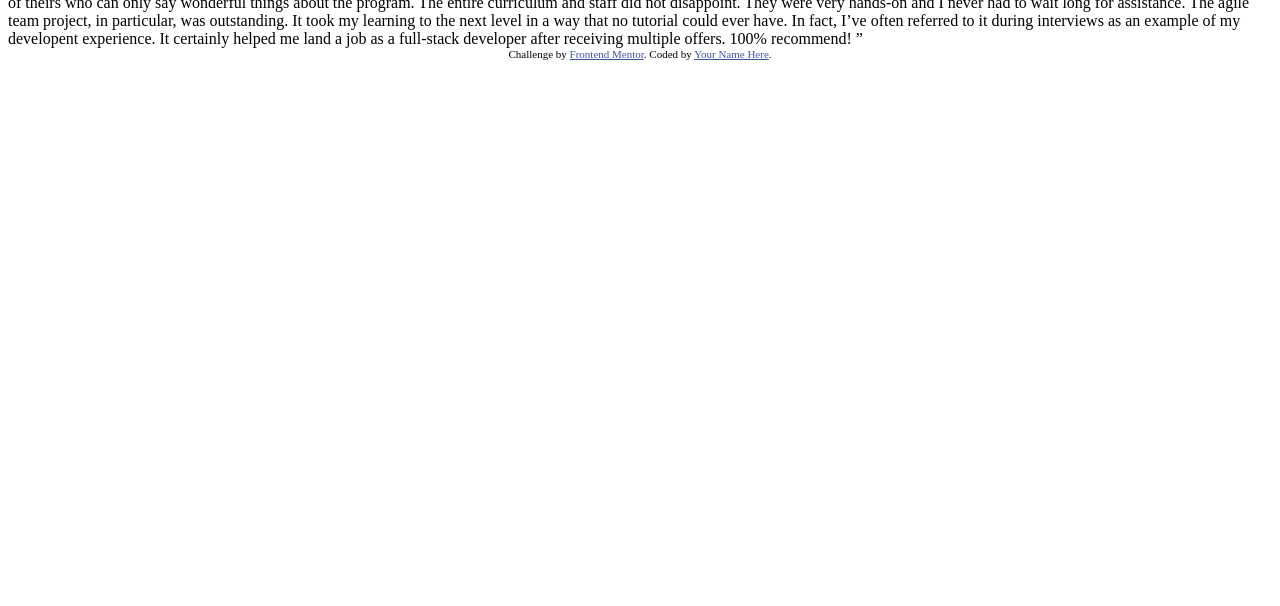
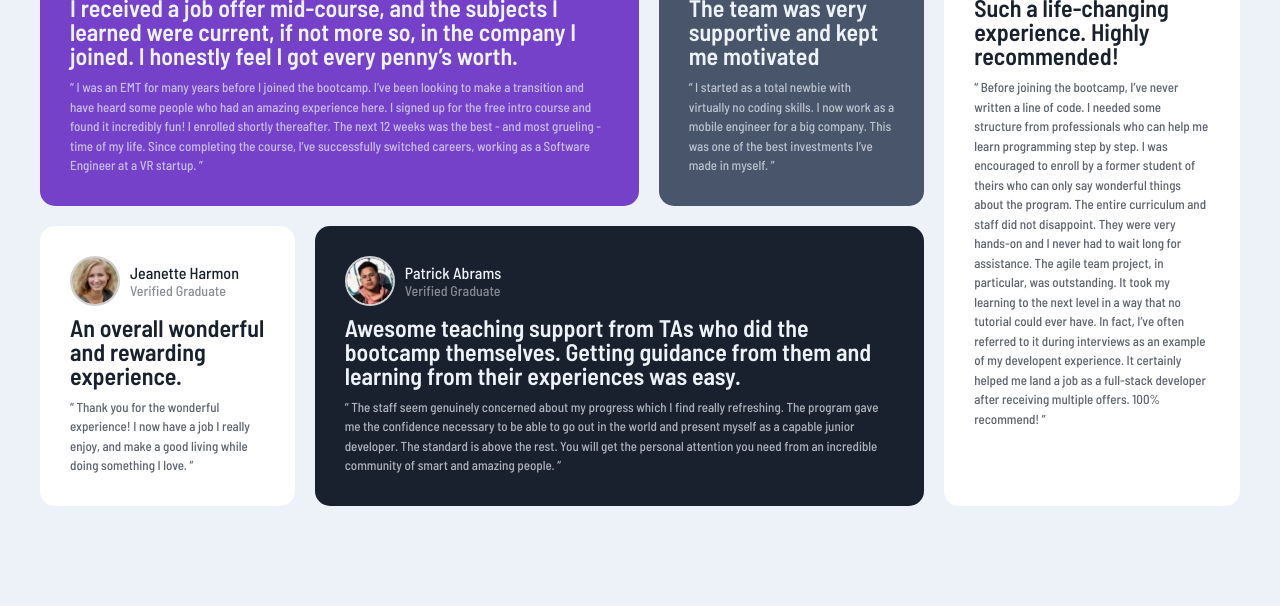
Before and after one commit to theblackman2/testimonials-section, a plain HTML site: page index.html in a window 1280 px wide. Shown: the part 194-800 px from the top of the page. Drawn offline with Linux system fonts and the light colour scheme.

Commit message:
Finished

```diff
--- a/index.html
+++ b/index.html
@@ -8,69 +8,98 @@
 
   <title>Frontend Mentor | [Challenge Name Here]</title>
 
-  <!-- Feel free to remove these styles or customise in your own stylesheet 👍 -->
-  <style>
-    .attribution { font-size: 11px; text-align: center; }
-    .attribution a { color: hsl(228, 45%, 44%); }
-  </style>
+  <link rel="stylesheet" href="style.css">
+
+  <!-- google fonts iport -->
+  <link rel="preconnect" href="https://fonts.googleapis.com">
+  <link rel="preconnect" href="https://fonts.gstatic.com" crossorigin>
+  <link href="https://fonts.googleapis.com/css2?family=Barlow+Semi+Condensed:wght@500;600&display=swap" rel="stylesheet">
 </head>
 <body>
-  Daniel Clifford
-  Verified Graduate
-
-  I received a job offer mid-course, and the subjects I learned were current, if not more so,
-  in the company I joined. I honestly feel I got every penny’s worth.
-
-  “ I was an EMT for many years before I joined the bootcamp. I’ve been looking to make a
-  transition and have heard some people who had an amazing experience here. I signed up
-  for the free intro course and found it incredibly fun! I enrolled shortly thereafter.
-  The next 12 weeks was the best - and most grueling - time of my life. Since completing
-  the course, I’ve successfully switched careers, working as a Software Engineer at a VR startup. ”
-
-  Jonathan Walters
-  Verified Graduate
-
-  The team was very supportive and kept me motivated
-
-  “ I started as a total newbie with virtually no coding skills. I now work as a mobile engineer
-  for a big company. This was one of the best investments I’ve made in myself. ”
-
-  Jeanette Harmon
-  Verified Graduate
-
-  An overall wonderful and rewarding experience
-
-  “ Thank you for the wonderful experience! I now have a job I really enjoy, and make a good living
-  while doing something I love. ”
-
-  Patrick Abrams
-  Verified Graduate
-
-  Awesome teaching support from TAs who did the bootcamp themselves. Getting guidance from them and
-  learning from their experiences was easy.
-
-  “ The staff seem genuinely concerned about my progress which I find really refreshing. The program
-  gave me the confidence necessary to be able to go out in the world and present myself as a capable
-  junior developer. The standard is above the rest. You will get the personal attention you need from
-  an incredible community of smart and amazing people. ”
-
-  Kira Whittle
-  Verified Graduate
-
-  Such a life-changing experience. Highly recommended!
-
-  “ Before joining the bootcamp, I’ve never written a line of code. I needed some structure from
-  professionals who can help me learn programming step by step. I was encouraged to enroll by a former
-  student of theirs who can only say wonderful things about the program. The entire curriculum and staff
-  did not disappoint. They were very hands-on and I never had to wait long for assistance. The agile team
-  project, in particular, was outstanding. It took my learning to the next level in a way that no tutorial
-  could ever have. In fact, I’ve often referred to it during interviews as an example of my developent
-  experience. It certainly helped me land a job as a full-stack developer after receiving multiple offers.
-  100% recommend! ”
-
-  <div class="attribution">
-    Challenge by <a href="https://www.frontendmentor.io?ref=challenge" target="_blank">Frontend Mentor</a>.
-    Coded by <a href="#">Your Name Here</a>.
+  <div class="container">
+    <div class="testimonials">
+      <div class="left-side">
+        <div class="left-side__top-section">
+          <div class="testimonial daniel">
+            <div class="testimonial-header">
+              <span class="testimonial-avatar">
+                <img src="./images/image-daniel.jpg" alt="Image daniel">
+              </span>
+              <div class="testimonial-header__identity">
+                <span class="identity__name">Daniel Clifford</span>
+                <span class="identity__title">Verified Graduate</span>
+              </div>
+            </div>
+            <h2 class="testimonial-title">I received a job offer mid-course, and the subjects I learned were current, if not more so, in the company I joined. I honestly feel I got every penny’s worth.</h2>
+            <p class="testimonial-description">
+              “ I was an EMT for many years before I joined the bootcamp. I’ve been looking to make a transition and have heard some people who had an amazing experience here. I signed up for the free intro course and found it incredibly fun! I enrolled shortly thereafter. The next 12 weeks was the best - and most grueling - time of my life. Since completing the course, I’ve successfully switched careers, working as a Software Engineer at a VR startup. ”
+            </p>
+          </div>
+          <div class="testimonial jonathan">
+            <div class="testimonial-header">
+              <span class="testimonial-avatar">
+                <img src="./images/image-jonathan.jpg" alt="Image daniel">
+              </span>
+              <div class="testimonial-header__identity">
+                <span class="identity__name">Jonathan Walters</span>
+                <span class="identity__title">Verified Graduate</span>
+              </div>
+            </div>
+            <h2 class="testimonial-title">The team was very supportive and kept me motivated</h2>
+            <p class="testimonial-description">
+              “ I started as a total newbie with virtually no coding skills. I now work as a mobile engineer for a big company. This was one of the best investments I’ve made in myself. ”
+            </p>
+          </div>
+        </div>
+        <div class="left-side__bottom-section">
+          <div class="testimonial jeanette">
+            <div class="testimonial-header">
+              <span class="testimonial-avatar">
+                <img src="./images/image-jeanette.jpg" alt="Image daniel">
+              </span>
+              <div class="testimonial-header__identity">
+                <span class="identity__name">Jeanette Harmon</span>
+                <span class="identity__title">Verified Graduate</span>
+              </div>
+            </div>
+            <h2 class="testimonial-title">An overall wonderful and rewarding experience.</h2>
+            <p class="testimonial-description">
+              “ Thank you for the wonderful experience! I now have a job I really enjoy, and make a good living while doing something I love. ”
+            </p>
+          </div>
+          <div class="testimonial patrick">
+            <div class="testimonial-header">
+              <span class="testimonial-avatar">
+                <img src="./images/image-patrick.jpg" alt="Image daniel">
+              </span>
+              <div class="testimonial-header__identity">
+                <span class="identity__name">Patrick Abrams</span>
+                <span class="identity__title">Verified Graduate</span>
+              </div>
+            </div>
+            <h2 class="testimonial-title">Awesome teaching support from TAs who did the bootcamp themselves. Getting guidance from them and learning from their experiences was easy.</h2>
+            <p class="testimonial-description">
+              “ The staff seem genuinely concerned about my progress which I find really refreshing. The program gave me the confidence necessary to be able to go out in the world and present myself as a capable junior developer. The standard is above the rest. You will get the personal attention you need from an incredible community of smart and amazing people. ”
+            </p>
+          </div>
+        </div>
+      </div>
+      <div class="testimonial kira">
+        <div class="testimonial-header">
+          <span class="testimonial-avatar">
+            <img src="./images/image-kira.jpg" alt="Image daniel">
+          </span>
+          <div class="testimonial-header__identity">
+            <span class="identity__name">Kira Whittle</span>
+            <span class="identity__title">Verified Graduate</span>
+          </div>
+        </div>
+        <h2 class="testimonial-title">Such a life-changing experience. Highly recommended!</h2>
+        <p class="testimonial-description">
+          “ Before joining the bootcamp, I’ve never written a line of code. I needed some structure from professionals who can help me learn programming step by step. I was encouraged to enroll by a former student of theirs who can only say wonderful things about the program. The entire curriculum and staff did not disappoint. They were very hands-on and I never had to wait long for assistance. The agile team project, in particular, was outstanding. It took my learning to the next level in a way that no tutorial could ever have. In fact, I’ve often referred to it during interviews as an example of my developent experience. It certainly helped me land a job as a full-stack developer after receiving multiple offers. 100% recommend! ”
+        </p>
+      </div>
+    </div>
   </div>
 </body>
 </html>
--- /dev/null
+++ b/style.css
@@ -0,0 +1,153 @@
+:root{
+  --moderate-violet : hsl(263, 55%, 52%);
+  --grayist-blue : hsl(217, 19%, 35%);
+  --blackish-blue : hsl(219, 29%, 14%);
+  --light-gray : hsl(0, 0%, 81%);
+  --light-grayish-blue : hsl(210, 46%, 95%);
+}
+
+/* body{
+  overflow-x: hidden;
+} */
+
+*{
+  padding: 0;
+  margin: 0;
+  box-sizing: border-box;
+  font-family: 'Barlow Semi Condensed', sans-serif;
+}
+
+p{
+  font-size: 13px;
+}
+
+.testimonials{
+  margin: 3%;
+  display: flex;
+  gap: 20px;
+  width: 1200px;
+}
+
+.container{
+  min-height: 100vh;
+  display: flex;
+  align-items: center;
+  justify-content: center;
+  background-color: var(--light-grayish-blue);
+}
+
+.testimonial{
+  padding: 30px;
+  border-radius: 15px;
+  display: flex;
+  flex-direction: column;
+  gap: 10px;
+  color: var(--light-grayish-blue);
+}
+
+.testimonial-avatar{
+  width: 50px;
+  height: 50px;
+  border: 2px solid var(--light-gray);
+  border-radius: 50%;
+  margin-right: 10px;
+}
+
+.testimonial-avatar img{
+  width: 100%;
+  height: 100%;
+  border-radius: inherit;
+}
+
+.testimonial-header{
+  display: flex;
+  align-items: center;
+}
+
+.testimonial-header__identity{
+  display: flex;
+  flex-direction: column;
+}
+
+.identity__name{
+  font-weight: 500;
+}
+
+.identity__title{
+  opacity: .5;
+  font-size: 14px;
+}
+
+.testimonial-title{
+  font-weight: 600;
+  line-height: 1em;
+}
+
+.testimonial-description{
+  line-height: 1.5em;
+  opacity: .7;
+}
+
+.daniel{
+  background-color: var(--moderate-violet);
+}
+
+.jonathan{
+  background-color: var(--grayist-blue);
+}
+
+.jeanette{
+  background-color: white;
+  color: var(--blackish-blue);
+}
+
+.patrick{
+  background-color: var(--blackish-blue);
+}
+
+.kira{
+  background-color: white;
+  color: var(--blackish-blue);
+  width: 25%;
+}
+
+.left-side{
+  display: flex;
+  gap: 20px;
+  flex-direction: column;
+  width: 75%;
+}
+
+.left-side__top-section{
+  gap: 20px;
+  display: flex;
+}
+
+.left-side__bottom-section{
+  gap: 20px;
+  display: flex;
+}
+
+@media only screen and (max-width: 830px) {
+  .testimonials{
+    flex-direction: column;
+  }
+
+  .left-side{
+    width: 100%;
+  }
+
+  .kira{
+    width: 100%;
+  }
+}
+
+@media only screen and (max-width: 650px){
+  .left-side__top-section{
+    flex-direction: column;
+  }
+
+  .left-side__bottom-section{
+    flex-direction: column;
+  }
+}
```
